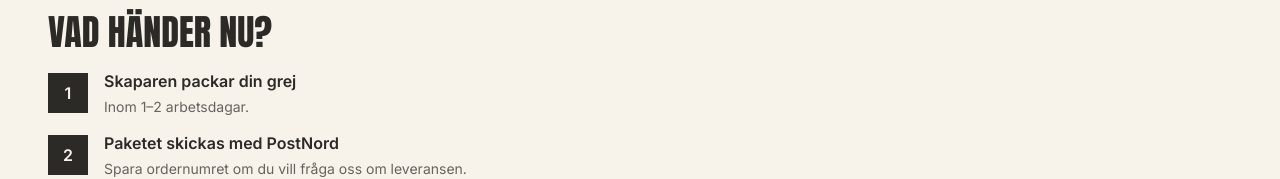
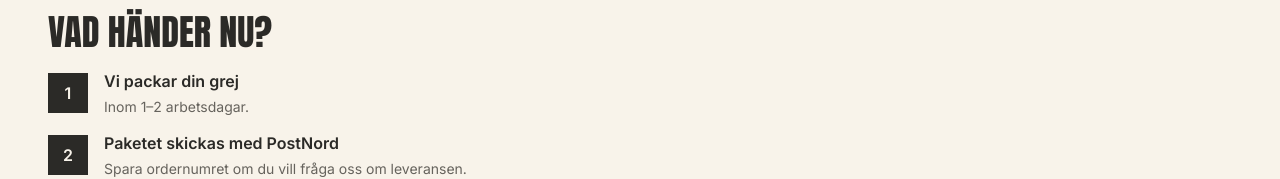
Before and after one commit to HannaJ95/grej, an Angular app in the folder client/: page /kassa/tack in a window 1280 px wide. Shown: the part 564-743 px from the top of the page. Built offline with nearby package versions, Linux system fonts and the light colour scheme; no server answers.

Commit message:
Say that the shop packs the order

```diff
--- a/client/src/app/features/shop/success-page/success-page.ts
+++ b/client/src/app/features/shop/success-page/success-page.ts
@@ -22,7 +22,7 @@ const MAX_RETRIES = 15;
 })
 export class SuccessPage {
   protected readonly steps = [
-    { title: 'Skaparen packar din grej', text: 'Inom 1–2 arbetsdagar.' },
+    { title: 'Vi packar din grej', text: 'Inom 1–2 arbetsdagar.' },
     {
       title: 'Paketet skickas med PostNord',
       text: 'Spara ordernumret om du vill fråga oss om leveransen.',
```
Also changed, not shown: 1 other file (tests, documents, lock files or other folders).
